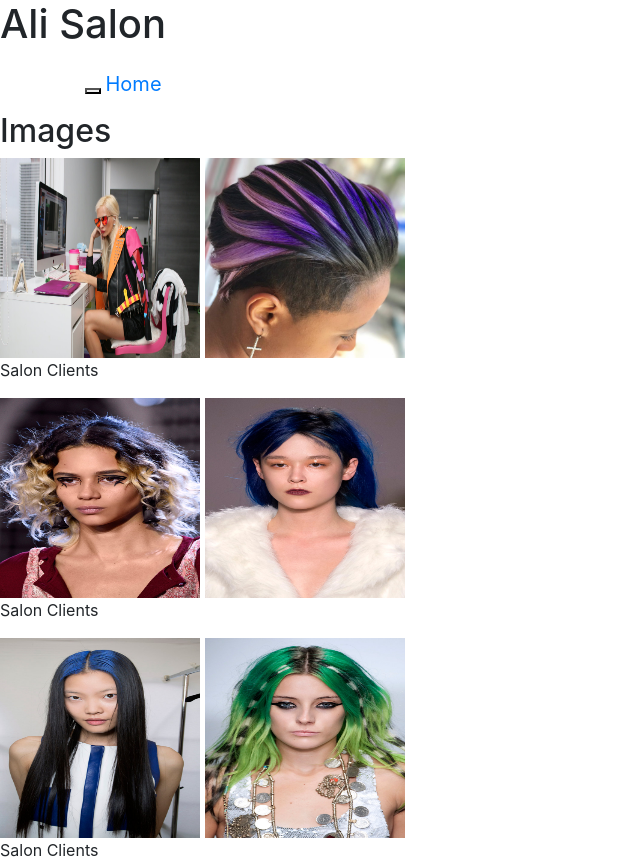
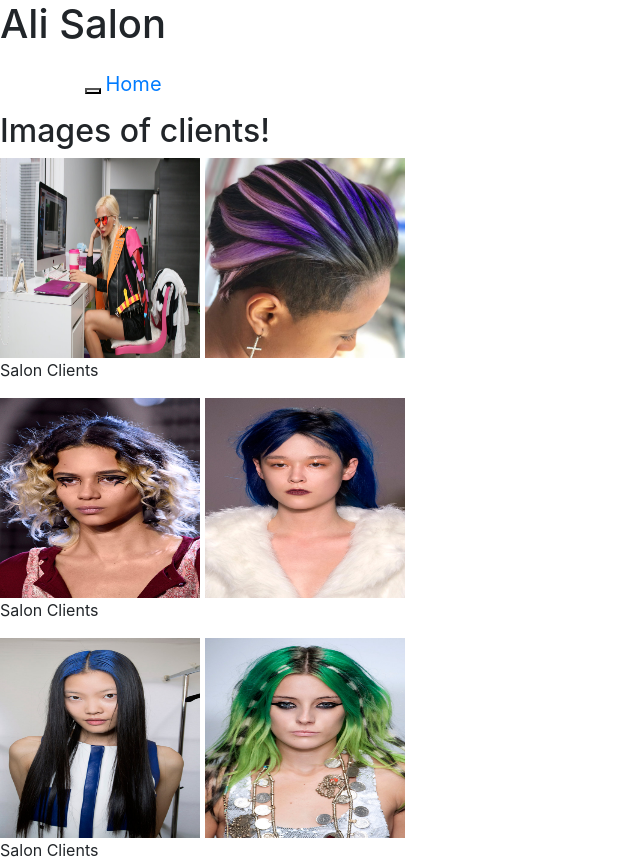
Before and after one commit to Tsigie/ali-salon, a website: page client/salon.html in a window 1280 px wide. Shown: the top 865 px of the page, without its empty margins (0-640 px from the left). Drawn offline with nearby package versions, Linux system fonts and the light colour scheme.

Commit message:
Updated files

```diff
--- a/client/salon.html
+++ b/client/salon.html
@@ -43,7 +43,7 @@
 </nav>
   <form>
     <div class="input">
-      <h2>Images</h2>
+      <h2>Images of clients!</h2>
       <img src="images/stylist.jpg" alt="Orange_ombree" width="200" height="200">
       <img src="images/purple_ombree.jpg" alt="picture" width="200" height="200">
       <div class="table">
@@ -88,9 +88,8 @@
       <div class="table">
         <span>Salon </span>Clients</div>
     </div>
-    </div>
   </form>
-</div>
+
   <script src="https://code.jquery.com/jquery-2.1.4.js"></script>
   <script src="https://stackpath.bootstrapcdn.com/bootstrap/4.2.1/js/bootstrap.min.js"></script>
 </body>
```
Also changed, not shown: index.html (+5 -2 lines).
